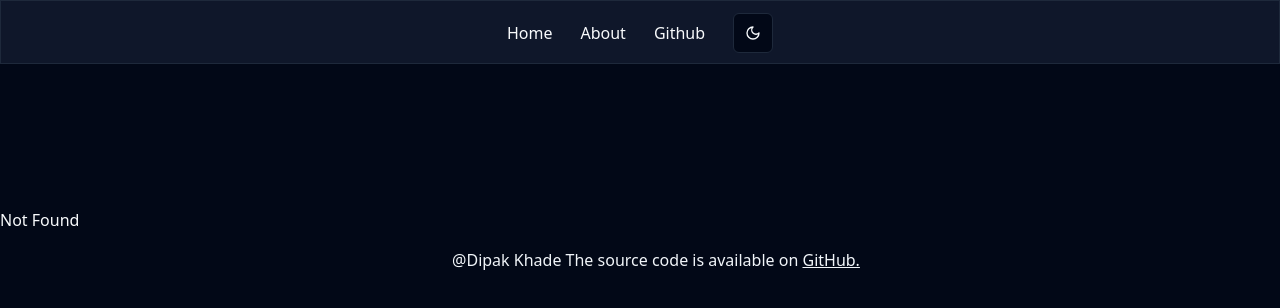
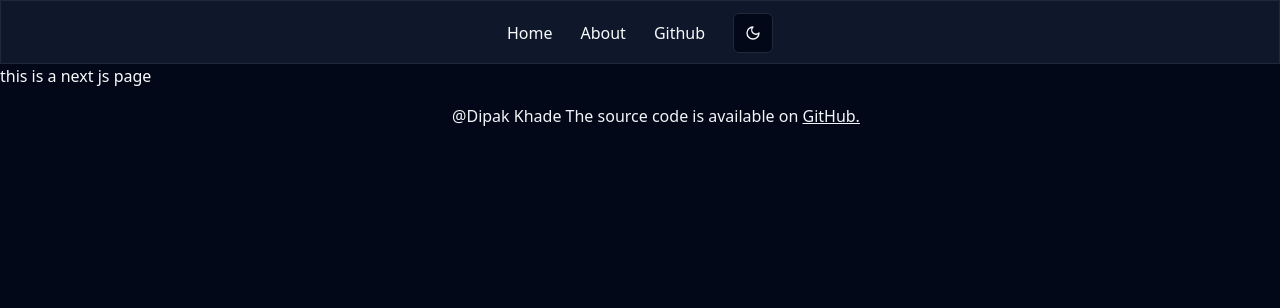
Before and after one commit to DipakKhade/CodeSnippet, a React (Vite) app: page /nextjs in a window 1280 px wide. Before the commit this address had no page. Shown: the top 308 px of the page. Built offline with nearby package versions, Linux system fonts and the light colour scheme.

Commit message:
nextjs page added

```diff
--- a/src/main.tsx
+++ b/src/main.tsx
@@ -13,6 +13,7 @@ import Footer from './components/Footer.tsx'
 import Reactt from './pages/Reactt.tsx'
 import Express from './pages/Express.tsx'
 import Redux from './pages/Redux.tsx'
+import Nextjs from './pages/Nextjs.tsx'
 const router=createBrowserRouter([
   {
     path:'/',
@@ -34,6 +35,10 @@ const router=createBrowserRouter([
   {
     path:'/redux',
     element:<Redux/>
+  },
+  {
+    path:'/nextjs',
+    element:<Nextjs/>
   }
 
 ])
--- /dev/null
+++ b/src/pages/Nextjs.tsx
@@ -0,0 +1,11 @@
+
+
+const Nextjs = () => {
+  return (
+    <div>
+      this is a next js page
+    </div>
+  )
+}
+
+export default Nextjs
```
